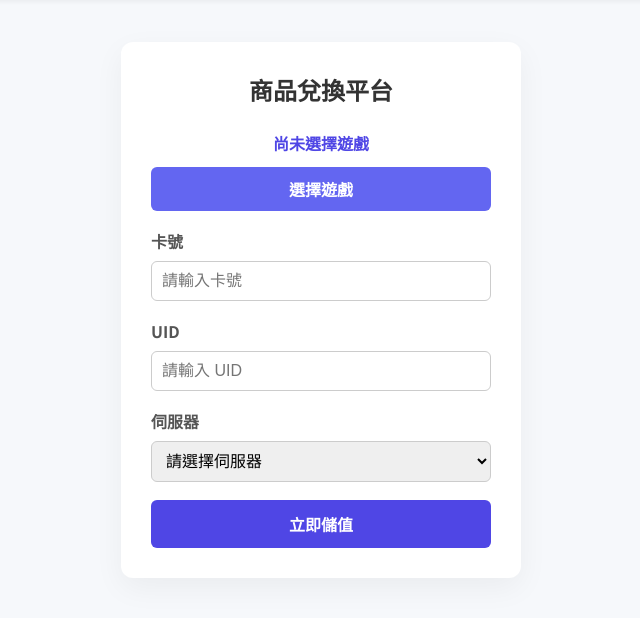
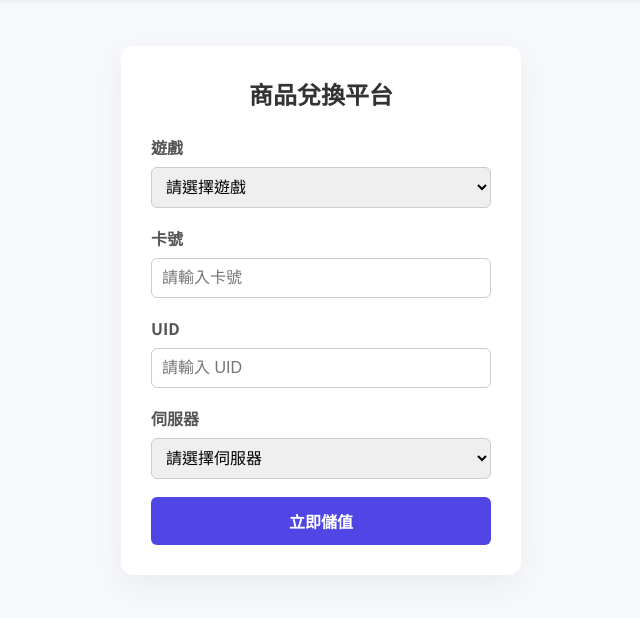
Before and after one commit to RaccoonCommunity/redeem, a Flask app: page / in a window 1280 px wide. Shown: the part 60-678 px from the top of the page, without its empty margins (319-959 px from the left). Run offline with Flask 3, Linux system fonts and the light colour scheme; some libraries are stand-ins or nearby versions.

Commit message:
Add files via upload

```diff
--- a/app.py
+++ b/app.py
@@ -105,7 +105,7 @@ def selenium_api_check(data):
                         else:
                             return False, "❌ API 無資料，請重試或聯繫工作人員"
             except Exception as e:
-                return False, f"❌ API 解析錯誤，請重試或聯繫工作人員: {e}"
+                return False, f"❌ API 解析錯誤，請重試或聯繫工作人員"
 
         return False, "❌ API 回應異常，請重試或聯繫工作人員"
 
--- a/templates/index.html
+++ b/templates/index.html
@@ -165,11 +165,14 @@
 <main>
   <div class="card">
     <h2>商品兌換平台</h2>
-    <div id="selectedGameNotice">尚未選擇遊戲</div>
     <form id="topupForm">
-      <button type="button" id="chooseGameBtn" style="margin-bottom: 18px; width: 100%; background-color: #6366f1; border: none; color: white; padding: 10px; border-radius: 6px; font-weight: bold; cursor: pointer;">
-        選擇遊戲
-      </button>
+      <label for="gameSelect">遊戲</label>
+      <select id="gameSelect" class="select1" required>
+        <option value="" disabled selected>請選擇遊戲</option>
+        <option value="genshin">原神</option>
+        <option value="starrail">崩壞：星穹鐵道</option>
+        <option value="zzz">絕區零</option>
+      </select>
 
       <label for="cardNumber">卡號</label>
       <input
@@ -210,7 +213,7 @@
 <script>
   let selectedGame = null;
 
-  const chooseGameBtn = document.getElementById("chooseGameBtn");
+  const gameSelect = document.getElementById("gameSelect");
   const selectedGameNotice = document.getElementById("selectedGameNotice");
   const gameInput = document.getElementById("gameInput");
 
@@ -220,31 +223,12 @@
     zzz: "絕區零",
   };
 
-  chooseGameBtn.addEventListener("click", async () => {
-    const result = await Swal.fire({
-      title: "請選擇遊戲",
-      input: "select",
-      inputOptions: {
-        genshin: "原神",
-        starrail: "崩壞：星穹鐵道",
-        zzz: "絕區零",
-      },
-      inputPlaceholder: "請選擇",
-      confirmButtonText: "確認",
-      allowOutsideClick: false,
-      inputValidator: (value) => {
-        if (!value) return "請選擇一個遊戲";
-      },
-    });
-
-    if (result.isConfirmed) {
-      selectedGame = result.value;
-      selectedGameNotice.textContent = `✔ 已選擇遊戲：${gameNameMap[selectedGame]}`;
-      gameInput.value = selectedGame;
-    }
+  gameSelect.addEventListener("change", () => {
+    const selectedGame = gameSelect.value;
+    gameInput.value = selectedGame;
   });
 
-  window.onload = function() {
+  window.onload = function () {
     const game = "{{ game }}";
     const card = "{{ card }}";
 
@@ -253,14 +237,8 @@
     }
 
     if (game) {
-      const gameNameMap = {
-        genshin: "原神",
-        starrail: "崩壞：星穹鐵道",
-        zzz: "絕區零",
-      };
-      selectedGame = game;
-      document.getElementById("gameInput").value = game;
-      document.getElementById("selectedGameNotice").textContent = `✔ 已選擇遊戲：${gameNameMap[game]}`;
+      gameInput.value = game;
+      gameSelect.value = game;
     }
   };
 
@@ -331,6 +309,7 @@
     }
   });
 </script>
+
 <footer>
   © 2025 狸貓社群工作室 | 保留所有權利
 </footer>
```
